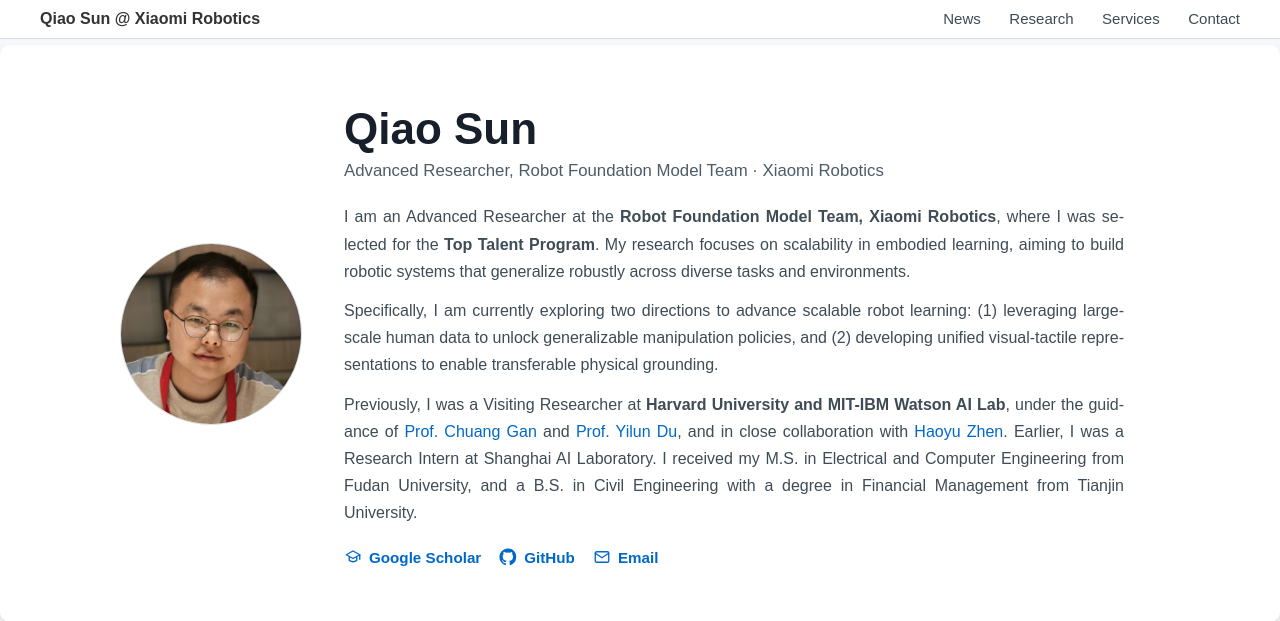
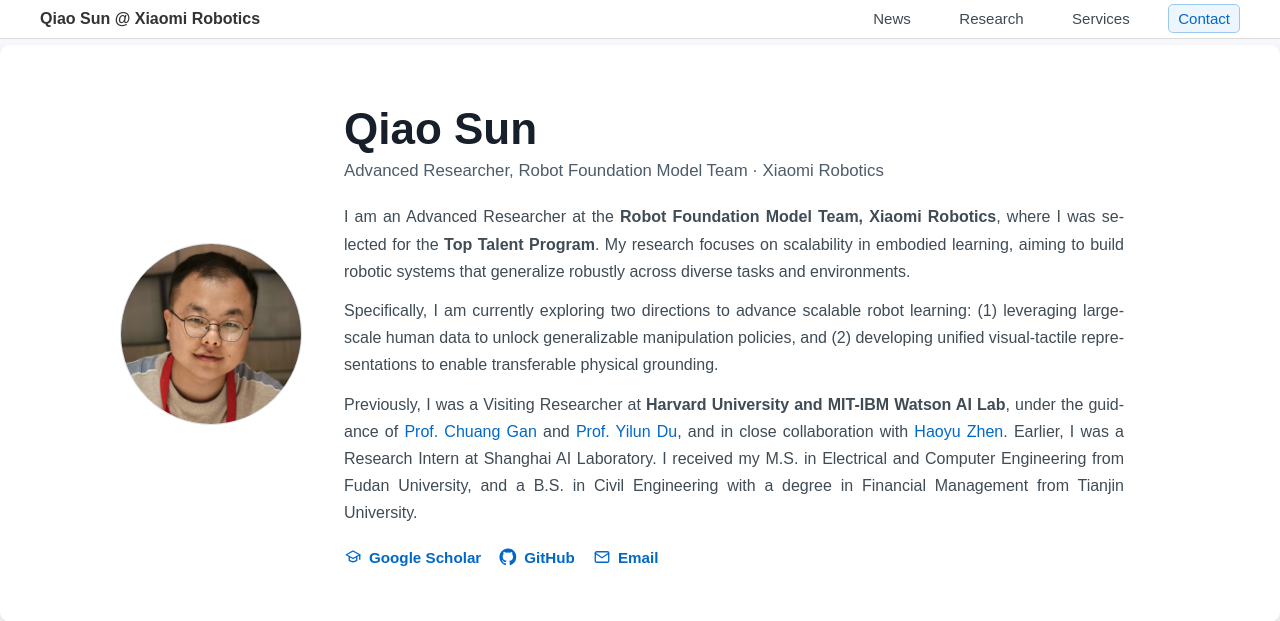
Before and after one commit to qiaosun22/qiaosun22.github.io, a PHP site: page / in a window 1280 px wide. Shown: the top 621 px of the page. Run offline with PHP 8.4, Linux system fonts and the light colour scheme.

Commit message:
Highlight active navigation section

```diff
--- a/index.html
+++ b/index.html
@@ -6,7 +6,7 @@
   <link rel="icon" type="image/svg+xml" href="assets/images/xiaomi-logo.svg">
 
   <title>Qiao Sun @ Xiaomi Robotics - Academic Portfolio</title>
-  <link rel="stylesheet" href="style.css?v=20260725-9">
+  <link rel="stylesheet" href="style.css?v=20260725-10">
   <style>
     /* General Styles */
     body {
@@ -468,6 +468,6 @@
   <footer>
     <p>© 2026 Qiao Sun, M.Eng. All Rights Reserved.</p>
   </footer>
-  <script src="script.js?v=20260725-5"></script>
+  <script src="script.js?v=20260725-6"></script>
 </body>
 </html>
--- a/script.js
+++ b/script.js
@@ -24,15 +24,47 @@ function handleListScroll() {
   });
 }
 
+const headerLinks = Array.from(document.querySelectorAll(".header-links a[href^='#']"));
+const navigationSections = headerLinks
+  .map((link) => document.querySelector(link.getAttribute("href")))
+  .filter(Boolean);
+
+function handleNavigationScroll() {
+  const marker = window.scrollY + Math.min(window.innerHeight * 0.3, 240);
+  let activeSection = null;
+
+  navigationSections.forEach((section) => {
+    if (section.offsetTop <= marker) {
+      activeSection = section;
+    }
+  });
+
+  if (window.scrollY + window.innerHeight >= document.documentElement.scrollHeight - 4) {
+    activeSection = navigationSections[navigationSections.length - 1] || null;
+  }
+
+  headerLinks.forEach((link) => {
+    const isActive = activeSection && link.getAttribute("href") === `#${activeSection.id}`;
+    link.classList.toggle("active", Boolean(isActive));
+    if (isActive) {
+      link.setAttribute("aria-current", "location");
+    } else {
+      link.removeAttribute("aria-current");
+    }
+  });
+}
+
 // 绑定滚动事件
 window.addEventListener("scroll", () => {
   handleHeaderScroll();
   handleListScroll();
+  handleNavigationScroll();
 });
 
 // 初始化检查
 handleHeaderScroll();
 handleListScroll();
+handleNavigationScroll();
 
 // Load project videos only when they are near the viewport.
 const lazyVideos = document.querySelectorAll("video.lazy-video");
--- a/style.css
+++ b/style.css
@@ -303,8 +303,23 @@ body {
 
 header .header-links a {
   margin: 0 0 0 24px;
+  padding: 5px 9px;
+  border: 1px solid transparent;
+  border-radius: 5px;
   color: #3d4a55;
   font-size: 0.94rem;
+  transition: color 180ms ease, background-color 180ms ease, border-color 180ms ease;
+}
+
+header .header-links a:hover {
+  color: #0068c9;
+  background: #f5f9fd;
+}
+
+header .header-links a.active {
+  color: #0068c9;
+  background: #edf6ff;
+  border-color: #9bc8ef;
 }
 
 .media-box {
```
